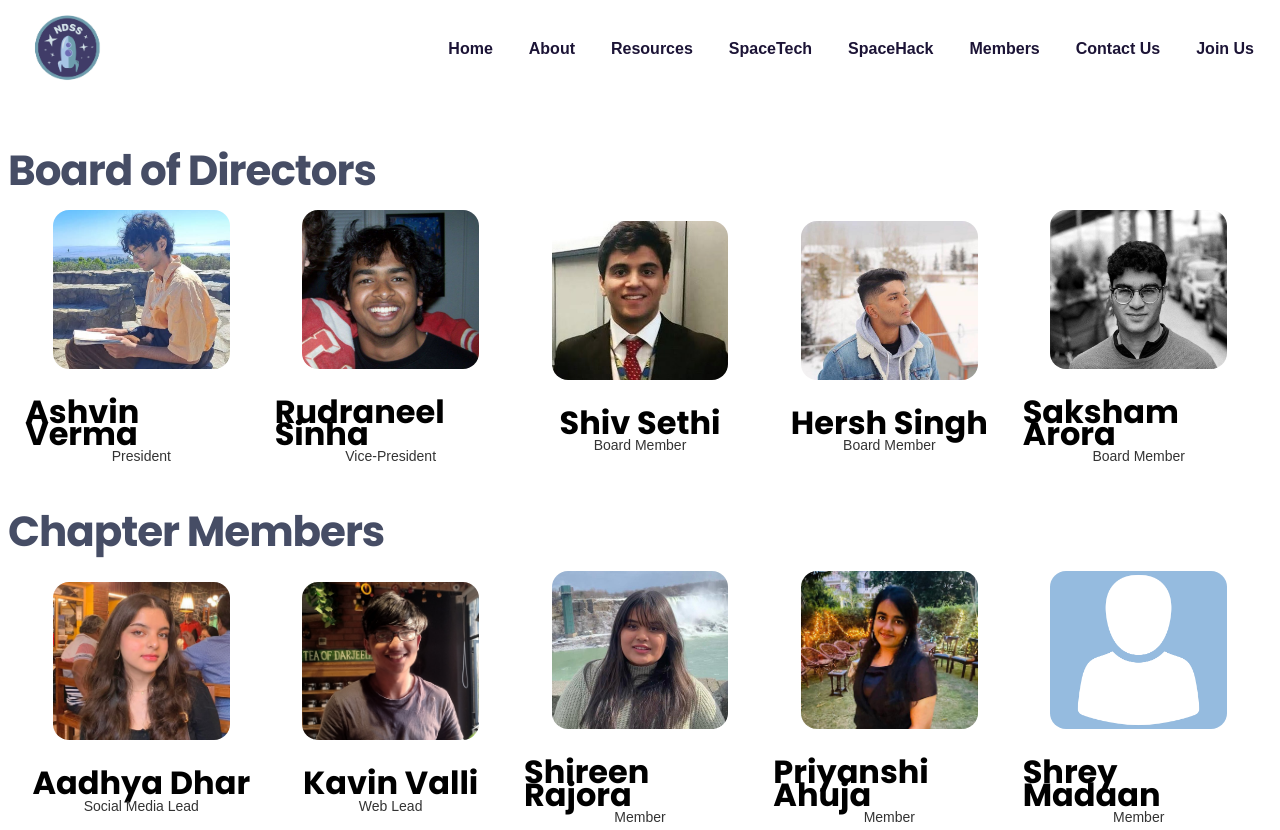
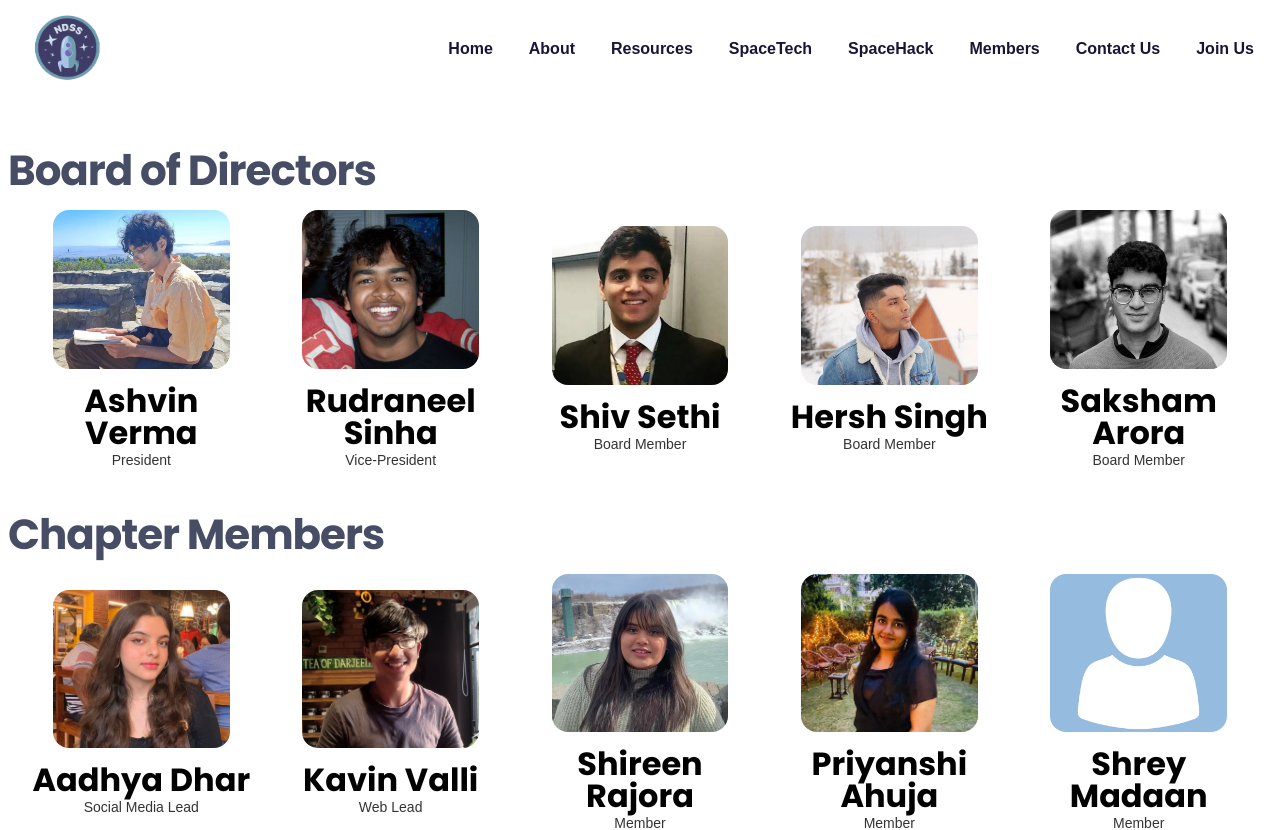
Before and after one commit to New-Delhi-Space-Society/new-delhi-space-society.github.io, a Next.js app: page /members in a window 1280 px wide. Shown: the top 830 px of the page. Built offline with nearby package versions, Linux system fonts and the light colour scheme.

Commit message:
improve members typography

```diff
--- a/components/Typography.tsx
+++ b/components/Typography.tsx
@@ -25,6 +25,7 @@ export const KH3 = styled.h3`
   font-weight: bold;
   letter-spacing: -2%;
   font-family: "Poppins", sans-serif;
+  line-height: 100%;
 `;
 
 export const KSubtitle = styled.p`
--- a/components/members/MemberCard.tsx
+++ b/components/members/MemberCard.tsx
@@ -33,7 +33,7 @@ const MemberImage = styled.img`
 `;
 
 const MemberName = styled(KH3)`
-  margin-top: 16px; /* add margin-top */
+  text-align: center;
 `;
 
 const MemberCard: React.FunctionComponent<iProps> = ({ member }) => {
```
